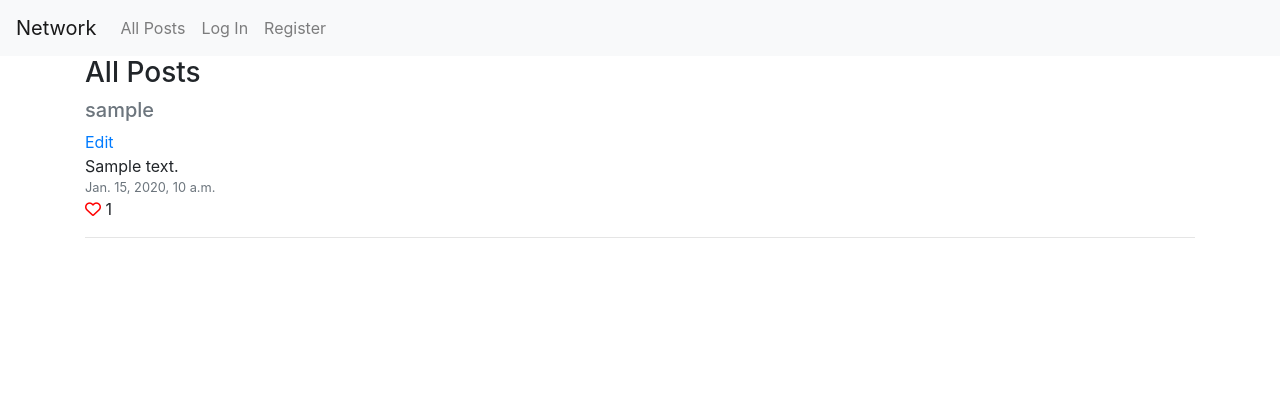
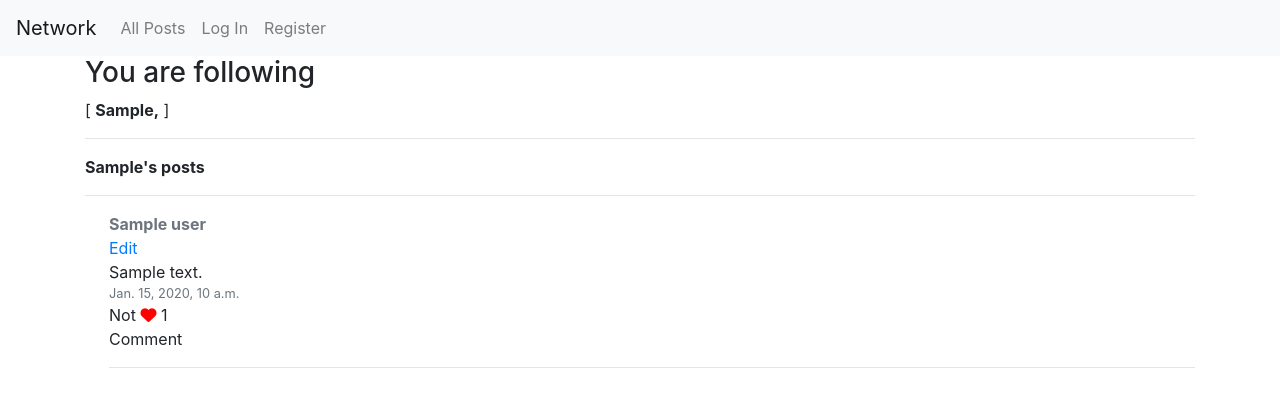
Before and after one commit to ggotora/CS50-Project4, a Django app: template network/templates/network/following.html in a window 1280 px wide. Shown: the top 407 px of the page. Run offline with Django 3.2, Linux system fonts and the light colour scheme; the template is opened without the code that fills it: most values are stand-ins (such as "Sample title", 1, 10 or a date in 2020); some libraries are stand-ins or nearby versions.

Commit message:
add folowing url template and view

```diff
--- a/network/models.py
+++ b/network/models.py
@@ -32,5 +32,8 @@ class Post(models.Model):
     pub_date = models.DateTimeField(auto_now_add=True)
     likes = models.ManyToManyField(User, related_name="post_like", blank=True)
 
+    class Meta:
+        ordering = ["-pub_date"]
+
     def __str__(self) -> str:
         return f"{self.content[:15]} ..."
--- a/network/templates/network/following.html
+++ b/network/templates/network/following.html
@@ -1,23 +1,36 @@
 {% extends "network/layout.html" %}
 
 {% block body %}
+
   <div class="container">
-      <h1 class="h3">All Posts</h1>
-      {% for user in following  %}
-          {% for post in user.posts.all %}
-              <a href="{% url 'profile' post.author.id %}" class="d-block h5 text-secondary">{{ post.author.user.username }}</a>
-              <a id="edit" class="d-block" href="{% url 'edit' post.id %}">Edit</a>
-              <p class="my-0">{{ post.content }}</p>
-              <p class="my-0 small text-muted">{{ post.created }}</p>
-              {% if request.user.profile in post.likes.all %}
-                  <i value="{{ post.id }}" id="heart" class="fa-solid fa-heart" style="color:#ff0000"></i>
-              {% else %}
-                  <i value="{{ post.id }}" id="heart" class="fa-regular fa-heart" style="color:#ff0000"></i>
-              {% endif %}
-              <span id="count">{{post.likes.count}}</span>
-              <hr class="mb-1">
-          {% endfor %}
+    {% if profiles_followed %}
+    <p class="h3">You are following</p>
+    [
+    {% for profile in profiles_followed  %}
+      <span class="font-weight-bold">{{ profile.user.username | capfirst }},</span>
+    {% endfor %}
+    ]
+    <hr>
+    {% endif %}
+    {% for profile in profiles_followed  %}
+      <p class="font-weight-bold">{{ profile.user.username | capfirst }}'s posts</p>
+      <hr>
+      <div class="ml-4">
+        {% for post in profile.user.post_set.all  %}
+          <a href="{% url 'profile' post.user.profile.id %}" class="my-1 font-weight-bold text-secondary">{{post.user | capfirst }}</a>
+          <a class="d-block" href="#">Edit</a>
+          <p class="my-0">{{ post.content|truncatechars:100 }} {% if post.content.count > 100 %}...{% endif %}</p>
+          <p class="my-0 text-muted small">{{post.pub_date}}</p>
+          {% if request.user in post.likes.all %}<h1>in</h1>{% else %}Not {% endif %}<i class="fa-solid fa-heart" style="color: #ff0000;"></i>
+          <span>{{ post.likes.count }}</span>
+          <p class="my-0">Comment</p>
+          <hr>
+        {% endfor %}
+      </div>
+    {% empty %}
+      <p class="h3">You are not following any profile</p>
+    {% endfor %}
+  </div>
 
-      {% endfor %}
-  </div>
-{% endblock %}
+
+  {% endblock %}
--- a/network/views.py
+++ b/network/views.py
@@ -102,6 +102,6 @@ def profile(request, id):
 def following(request):
     if request.user.is_authenticated:
         following = request.user.profile.follows.all()
-        return render(request, 'network/following.html', {'following': following})
-    else:
-        return render(request, 'network/following.html', {'message': "Please login"})
+        profiles_followed = [_profile for _profile in following]
+        return render(request, 'network/following.html', {'profiles_followed':profiles_followed })
+    return HttpResponseRedirect(reverse('login'))
```
Also changed, not shown: network/templates/network/index.html (+4 -6 lines), db.sqlite3.
